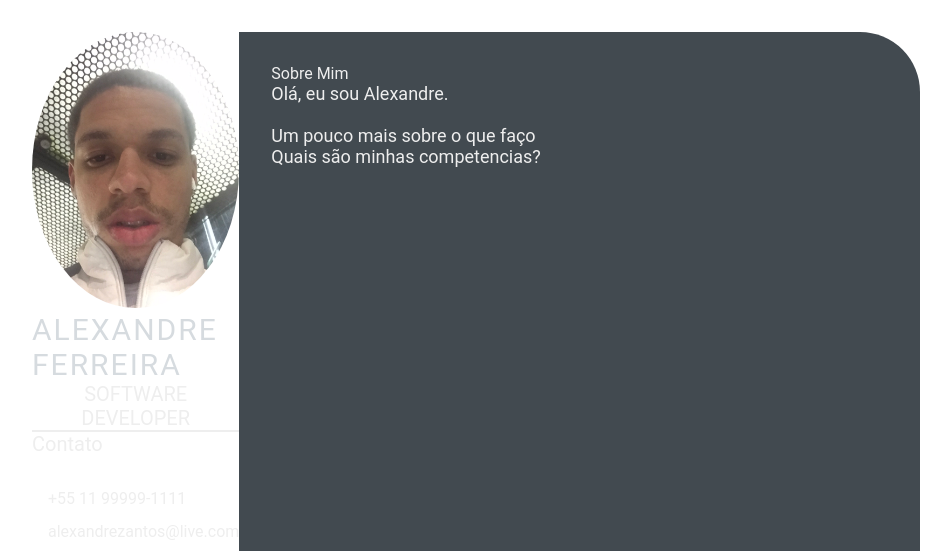
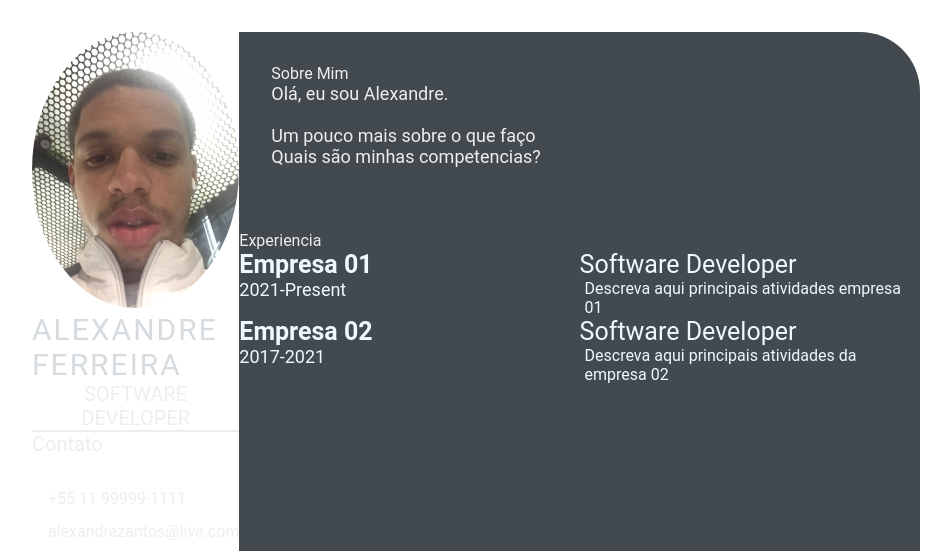
Before and after one commit to amniotic1836/amniotic1836.github.io, a plain HTML site: page index.html in a window 1280 px wide. Shown: the top 551 px of the page, without its empty margins (96-1047 px from the left). Drawn offline with Linux system fonts and the light colour scheme.

Commit message:
feature: add experience (#3)

```diff
--- a/index.html
+++ b/index.html
@@ -46,6 +46,31 @@
                         </p>
                     </section>
                 </div>
+            <section class="experience gap">
+                <div class="right-title">Experiencia</div>
+                <div class="experience-contents">
+                    <div class="exp-left">
+                        <p class="exp-company-name">Empresa 01</p>
+                        <p class="exp-time-period">2021-Present</p>
+                    </div>
+                    <div class="exp-right">
+                        <p class="exp-position">Software Developer</p>
+                        <p class="exp-desc">
+                            Descreva aqui principais atividades empresa 01
+                        </p>
+                    </div>
+                    <div class="exp-left">
+                        <p class="exp-company-name">Empresa 02</p>
+                        <p class="exp-time-period">2017-2021</p>
+                    </div>
+                    <div class="exp-right">
+                        <p class="exp-position">Software Developer</p>
+                        <p class="exp-desc">
+                            Descreva aqui principais atividades da empresa 02
+                        </p>
+                    </div>
+                </div>
+            </section>
             </section>
     </main>
 </body>
--- a/style.css
+++ b/style.css
@@ -135,3 +135,4 @@
 .awards-desc {
     font-size: 16px;
     padding-left: 5px;
+}
```
